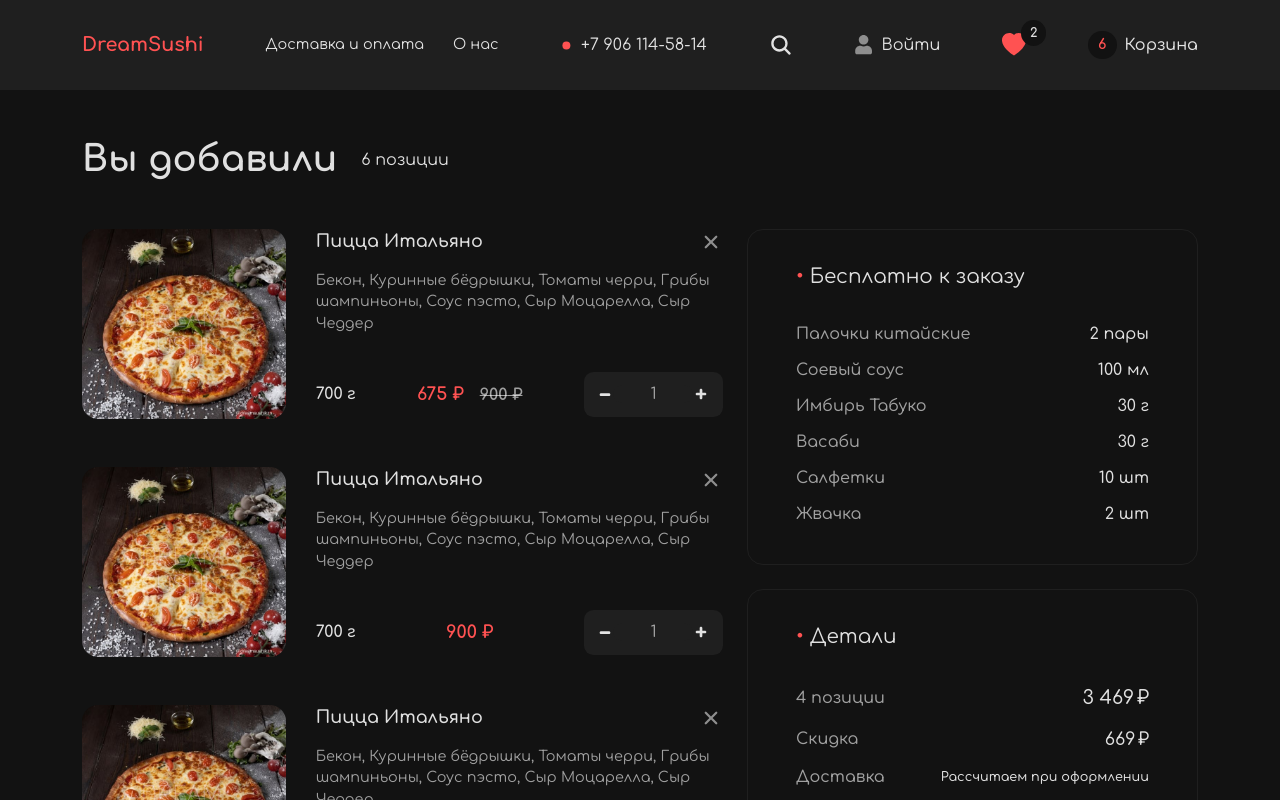
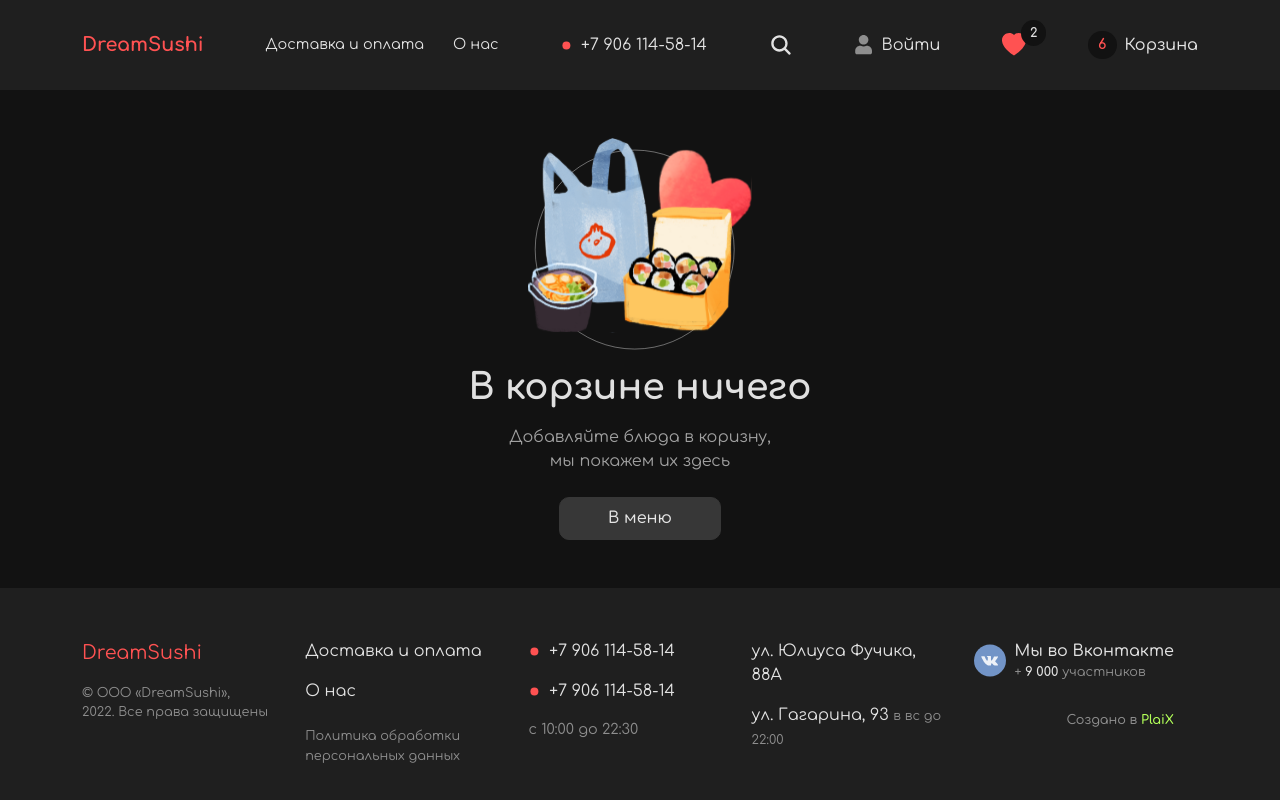
Before and after one commit to PIaiX/dreamsushi-frontend, a React (Create React App) app: page /cart in a window 1280 px wide. Shown: the top 800 px of the page. Built offline with nearby package versions, Linux system fonts and the light colour scheme.

Commit message:
cart empty

```diff
--- a/src/components/ProductsMenu.js
+++ b/src/components/ProductsMenu.js
@@ -39,7 +39,7 @@
             <header className={(menuVisible)?'h-fixed show':'h-fixed'}>
                 <Container className='h-100 d-flex align-items-center'>
                     <SwiperMenu />
-                    <BtnCart count={0} className='d-none d-lg-flex d-ms-4'/>
+                    <BtnCart link='/cart' count={0} className='d-none d-lg-flex d-ms-4'/>
                 </Container>
             </header>
         </>
--- a/src/pages/ShoppingCart.js
+++ b/src/pages/ShoppingCart.js
@@ -7,19 +7,20 @@
 import CartItem from '../components/CartItem'
 
 function ShoppingCart(props) {
-    const productsCount = 6
+    const productsCount = 0
     return (
         <main>
-            <Container>
-                {
-                    (productsCount === 0)
-                    ? <section className='mb-6'>
-                        <img src='imgs/cart-img.svg' alt='корзина'/>
-                        <h1>В корзине ничего</h1>
-                        <p>Добавляйте блюда в коризну, мы покажем их здесь</p>
-                        <Link to='/' className='btn-1'>В меню</Link>
+            {
+                (productsCount === 0)
+                ? <Container className='empty-page'>
+                    <section>
+                        <img src='imgs/cart-img.svg' alt='корзина' className='img-fluid'/>
+                        <h1 className='text-center my-3'>В корзине ничего</h1>
+                        <p className='font-faded'>Добавляйте блюда в коризну, <br/>мы покажем их здесь</p>
+                        <Link to='/' className='btn-1 mx-auto px-5 mt-4'>В меню</Link>
                     </section>
-                    : <>
+                </Container>
+                : <Container>
                     <section className='mb-6'>
                         <div className='d-flex align-items-center mb-5'>
                             <h1 className='mb-0'>Вы добавили</h1>
@@ -113,9 +114,8 @@
                             </Col>
                         </Row>
                     </section>
-                    </>
-                }
-            </Container>
+                </Container>
+            }
         </main>
     );
 }
--- a/src/styles/style.css
+++ b/src/styles/style.css
@@ -991,6 +991,14 @@
   background-color: #FF5252;
 }
 
+.empty-page {
+  height: 100%;
+  text-align: center;
+}
+.empty-page section {
+  height: 100%;
+}
+
 .offcanvas {
   background-color: #121212;
 }
--- a/src/styles/style.scss
+++ b/src/styles/style.scss
@@ -821,6 +821,14 @@
     }
 }
 
+.empty-page {
+    height: 100%;
+    text-align: center;
+    section {
+        height: 100%;
+    }
+}
+
 
 .offcanvas {
     background-color: $bg-main;
```
Also changed, not shown: src/styles/style.min.css, 2 other files (tests, documents, lock files or other folders).
